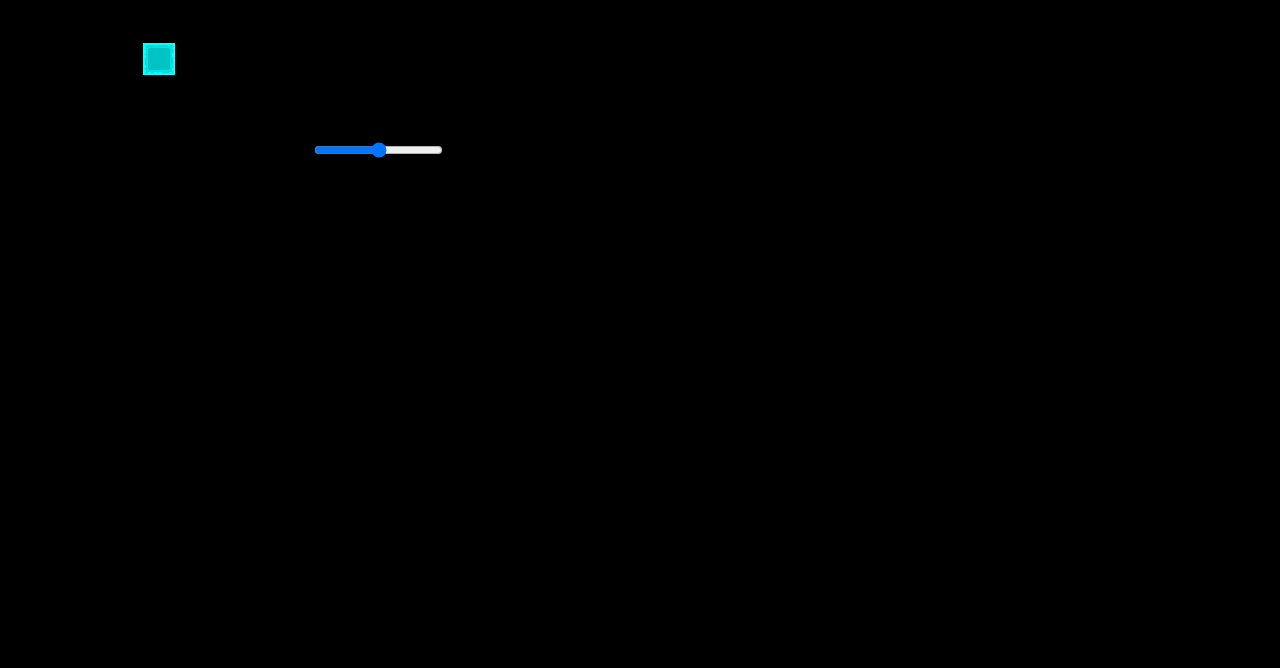
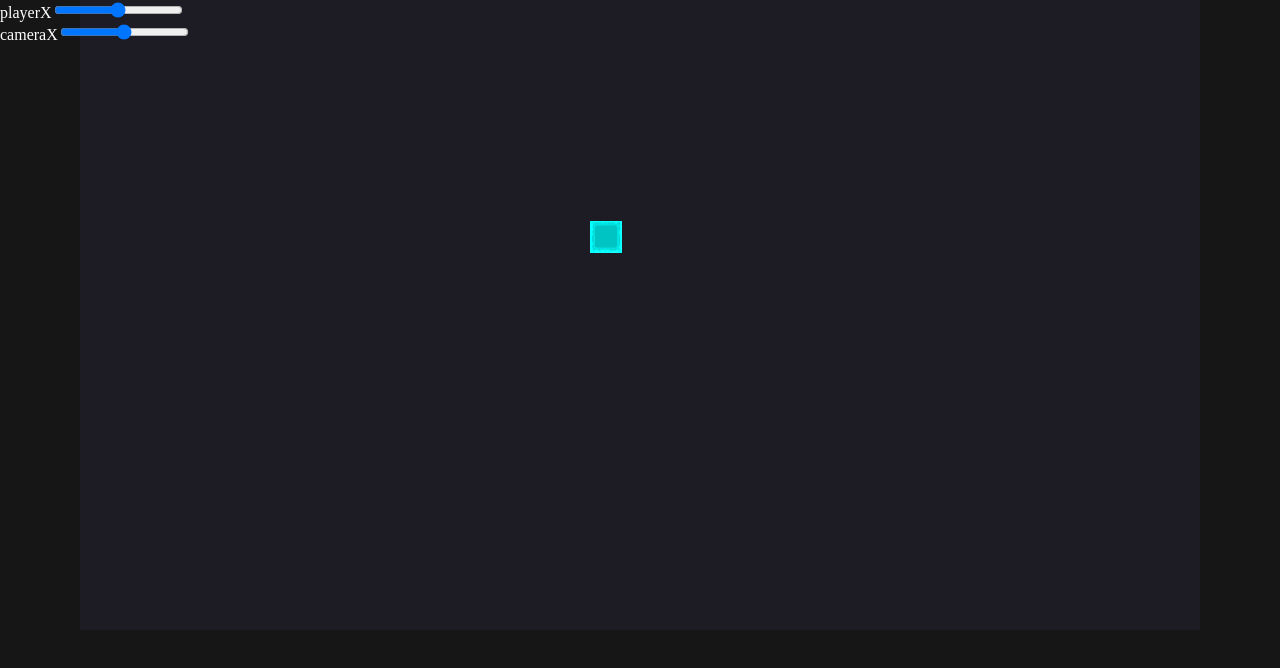
Before and after one commit to Electruuu/bigos_V2, a website: page client/html/index.html in a window 1280 px wide. Drawn offline with Linux system fonts and the light colour scheme.

Commit message:
start of coords independent of scale & basic camera

```diff
--- a/client/css/style.css
+++ b/client/css/style.css
@@ -1,3 +1,17 @@
 body {
-    background-color: black;
+    background-color: rgb(22, 22, 22);
+    margin: 0;
+    padding: 0;
 }
+canvas {
+    background-color: rgba(36, 32, 51, 0.5);
+    position: absolute;
+    left: 50%;
+    top: 0;
+    transform: translateX(-50%);
+}
+div.debug {
+    color: white;
+    position: absolute;
+    z-index: 1000;
+}
--- a/client/html/index.html
+++ b/client/html/index.html
@@ -11,6 +11,9 @@
 </head>
 <body>
     <canvas id="main"></canvas>
-    <input type="range" max="270" name="x" id="x">
+    <div class="debug">
+        <label for="playerX">playerX</label><input type="range" max="100" name="x" id="playerX"><br>
+        <label for="cameraX">cameraX</label><input type="range" max="100" name="x" id="cameraX"><br>
+    </div>
 </body>
 </html>
--- a/client/js/classes/object.js
+++ b/client/js/classes/object.js
@@ -1,6 +1,16 @@
-export default class object {
+export default class Object {
     constructor (params) {
-        this.x = params.x
-        this.y = params.y
+        this.x = window.canvas.width*params.x/100
+        this.y = window.canvas.height*params.y/100
+    }
+    setCoords(x,y) {
+        this.x = window.canvas.width*x/100
+        this.y = window.canvas.height*y/100
+    }
+    setX(x) {
+        this.x = window.canvas.width*x/100
+    }
+    setY(y) {
+        this.y = window.canvas.height*y/100
     }
 }
--- a/client/js/classes/sprite.js
+++ b/client/js/classes/sprite.js
@@ -1,34 +1,28 @@
-import object from "./object.js";
+import Object from "./object.js";
 
-export default class sprite extends object {
+export default class Sprite extends Object {
     /**
      * Rysuje teksturę
      * @param {*} params - x, y, textures
      */
     constructor (params) {
-        //przekazuje parametry do klasy rodzica (object)
+        //przekazuje parametry do klasy rodzica (Object)
         super(params)
 
         //wczytuje tekstury, tylko jeśli jakieś zostały podane
         params.textures && this.#loadTextures(params.textures)
 
         //nasłuchuje na custom event drawTick żeby wiedzieć kiedy narysować obraz (wykona, tylko jeśli tekstury się wczytały)
-        document.addEventListener('drawTick', () => {if (this.texturesLoaded) this.draw()})
+        document.addEventListener('drawTick', () => {this.draw()})
     }
 
     #loadTextures(textures) {
-        console.log("load")
         this.texturesLoaded = false
         this.textures = []
         for (let i in textures) {
             //tworzę teksturę
             this.textures[i] = new Image()
             this.textures[i].src = `/img/${textures[i]}`
-            //gdy się wczyta, sprawdzam czy to koniec, jesli tak to ustawiam texturesLoaded na true
-            this.textures[i].onload = () => {
-                if (textures.length == i+1)
-                    this.texturesLoaded = true
-            }
         }
     }
     removeTexture(id) {
@@ -36,8 +30,7 @@ export default class sprite extends object {
     }
 
     draw() {
-        console.log("draw")
         //w main.js przypisałem canvas i ctx do window, które jest globalne.
-        window.ctx.drawImage(this.textures[0], this.x, this.y)
+        window.ctx.drawImage(this.textures[0], this.x-window.camera.x, this.y-window.camera.y)
     }
 }
--- /dev/null
+++ b/client/js/initCanvas.js
@@ -0,0 +1,8 @@
+export default function initCanvas() {
+
+    window.canvas = document.getElementById('main')
+    window.ctx = window.canvas.getContext('2d')
+
+    window.canvas.width = window.innerWidth-160
+    window.canvas.height = (window.innerWidth-160)/16*9
+}
--- a/client/js/main.js
+++ b/client/js/main.js
@@ -1,8 +1,9 @@
-import sprite from "./classes/sprite.js"
+//import Camera from "./classes/camera.js"; // doesn't exist, don't even try to import
+import Sprite from "./classes/sprite.js"
 import frameLoop from "./frameLoop.js"
+import initCanvas from "./initCanvas.js"
 
-window.canvas = document.getElementById('main')
-window.ctx = window.canvas.getContext('2d')
+initCanvas()
 
 const socket = new WebSocket('ws://localhost:8081');
 // Listen for messages
@@ -17,12 +18,17 @@ socket.addEventListener('message', (event) => {
     console.log('Message from server ', event.data);
 });
 
+//let camera = new Camera({x: 0, y: 0})
+//camera: bieda edition vvv
+window.camera = {}
+window.camera.x = 0
+window.camera.y = 0
 
-let player2 = new sprite({x: 15, y: 35, textures: ['5Hp_Blue_32x32.png']})
+let player2 = new Sprite({x: 15, y: 35, textures: ['5Hp_Blue_32x32.png','gracz.png']})
 /*
 player2.removeTexture(0)
 
-let playerTemp = new sprite({x: 10, y: 30, color: 'red'})
+let playerTemp = new Sprite({x: 10, y: 30, color: 'red'})
 
 class player {
     constructor(id = -1) {
@@ -33,7 +39,8 @@ class player {
 //var newPlayer1 = new player()
 */
 document.addEventListener('drawTick', () => {
-    player2.x = document.getElementById('x').value
+    player2.setX(document.getElementById('playerX').value)
+    window.camera.x = Number(document.getElementById('cameraX').value)
 })
 
 frameLoop()
```
